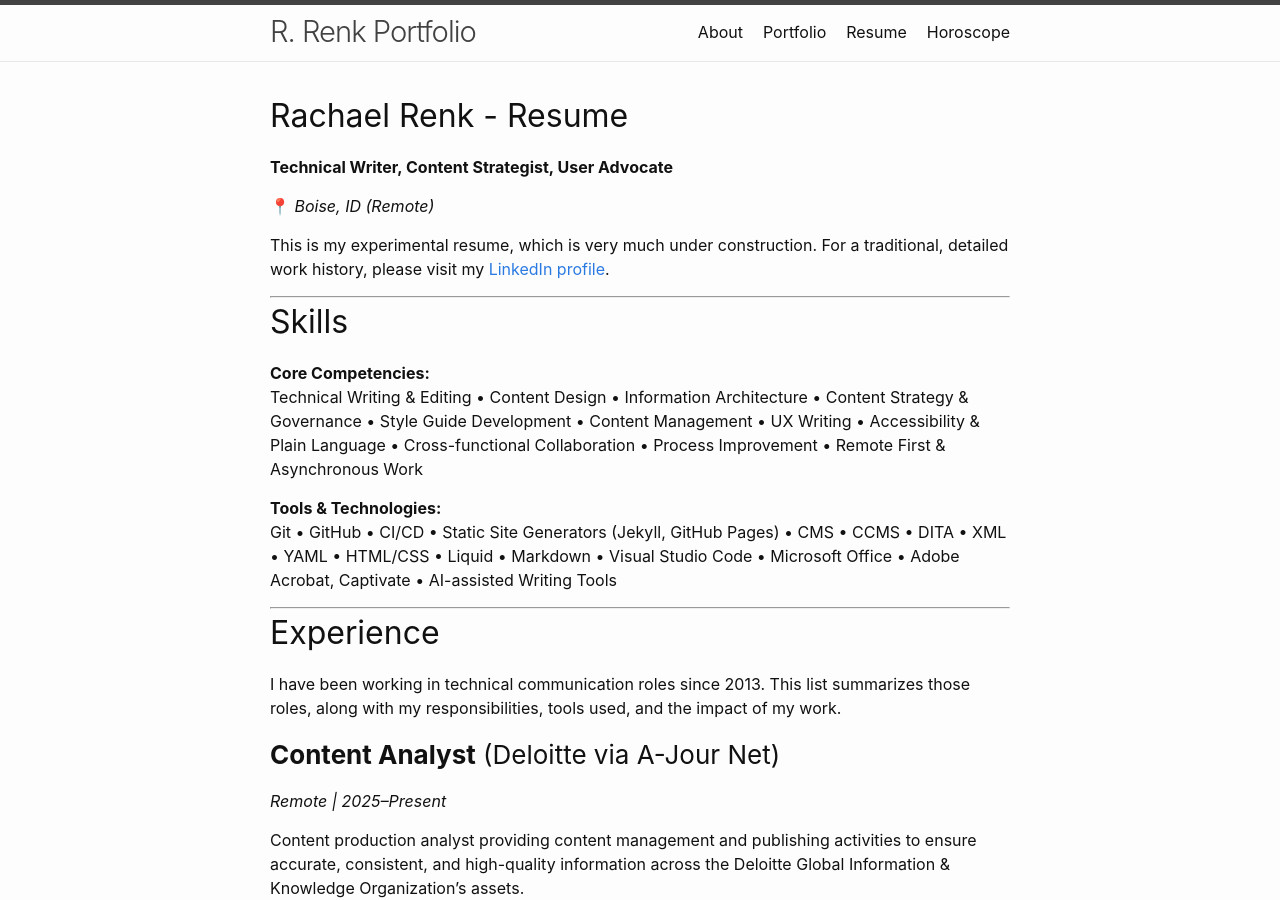
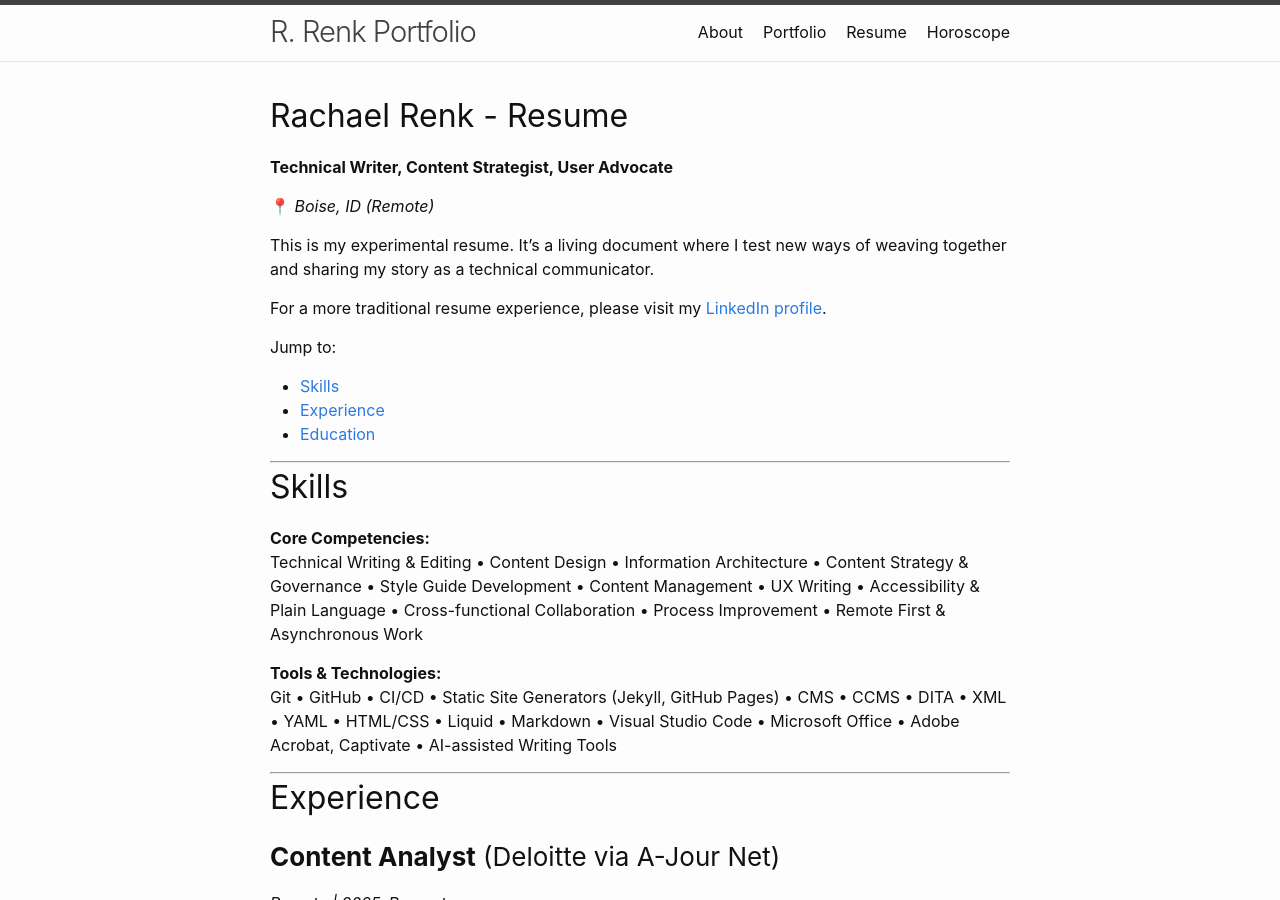
Before and after one commit to rachaelrenk/rachaelrenk.github.io, a Jekyll site: the page built from docs/resume.markdown, in a window 1280 px wide and 900 px high. Built offline with Jekyll 4.4.1, drawn with Linux system fonts in a browser that asks for light colours.

Commit message:
mo mo betta

```diff
--- a/docs/resume.markdown
+++ b/docs/resume.markdown
@@ -10,7 +10,14 @@ permalink: /resume/
 
 📍 _Boise, ID (Remote)_
 
-This is my experimental resume, which is very much under construction. For a traditional, detailed work history, please visit my [LinkedIn profile](https://www.linkedin.com/in/rachaelrenk).
+This is my experimental resume. It's a living document where I test new ways of weaving together and sharing my story as a technical communicator.
+
+For a more traditional resume experience, please visit my [LinkedIn profile](https://www.linkedin.com/in/rachaelrenk).
+
+Jump to:
+- [Skills](#skills)
+- [Experience](#experience)
+- [Education](#education)
 
 ---
 
@@ -24,8 +31,6 @@ Git • GitHub • CI/CD • Static Site Generators (Jekyll, GitHub Pages) • C
 
 ---
 ## Experience
-
-I have been working in technical communication roles since 2013. This list summarizes those roles, along with my responsibilities, tools used, and the impact of my work.
 
 ### **Content Analyst** (Deloitte via A-Jour Net)
 *Remote | 2025–Present*
```
Also changed, not shown: docs/_layouts/home.html (+4 -3 lines), docs/index.markdown (+15 -1 lines).
